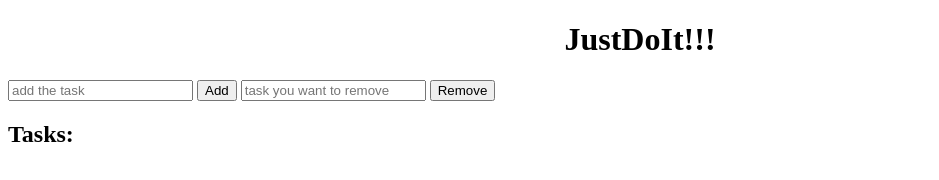
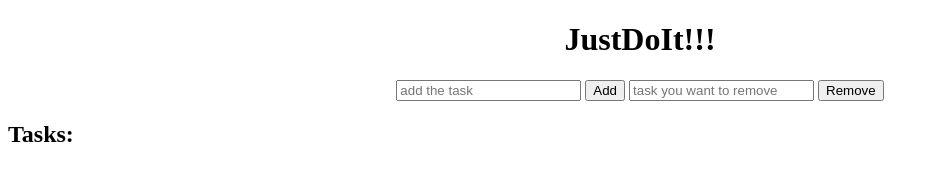
Before and after one commit to Prakhar9896/Todo, a plain HTML site: page index.html in a window 1280 px wide. Shown: the whole page, without its empty margins (0-939 px from the left). Drawn offline with Linux system fonts and the light colour scheme.

Commit message:
did some alignment

```diff
--- a/index.html
+++ b/index.html
@@ -8,10 +8,12 @@
 </head>
 <body>
     <h1>JustDoIt!!!</h1>
-    <input id="newitem" placeholder="add the task">
-    <button id="addBut">Add</button>
-    <input type="number" id="discard" placeholder="task you want to remove">
-    <button id="delete">Remove</button>
+    <div id="inputs">
+        <input id="newitem" placeholder="add the task">
+        <button id="addBut">Add</button>
+        <input type="number" id="discard" placeholder="task you want to remove">
+        <button id="delete">Remove</button>
+    </div>
     <h2>Tasks:</h2>
     <ol id="list">
     </ol>
--- a/style.css
+++ b/style.css
@@ -2,6 +2,6 @@ h1{
     text-align: center;
 }
 
-#add{
+#inputs{
     text-align: center;
 }
```
